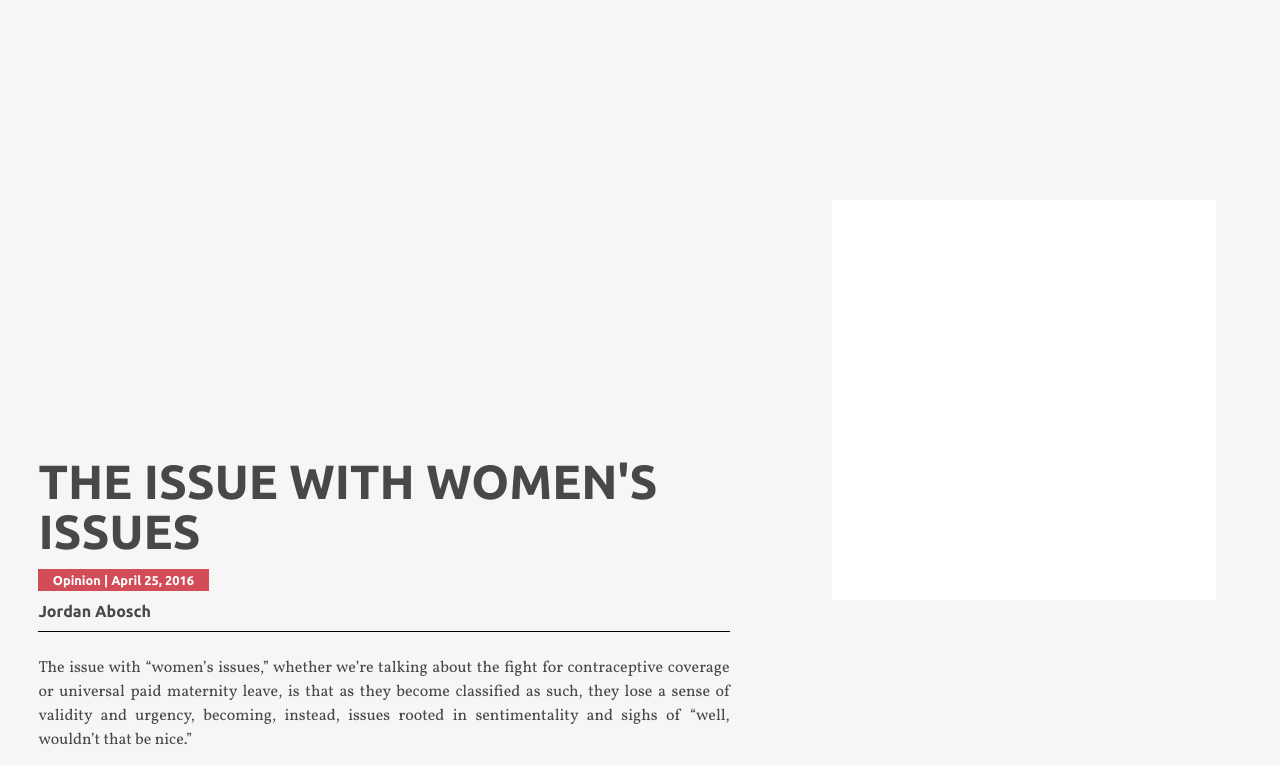
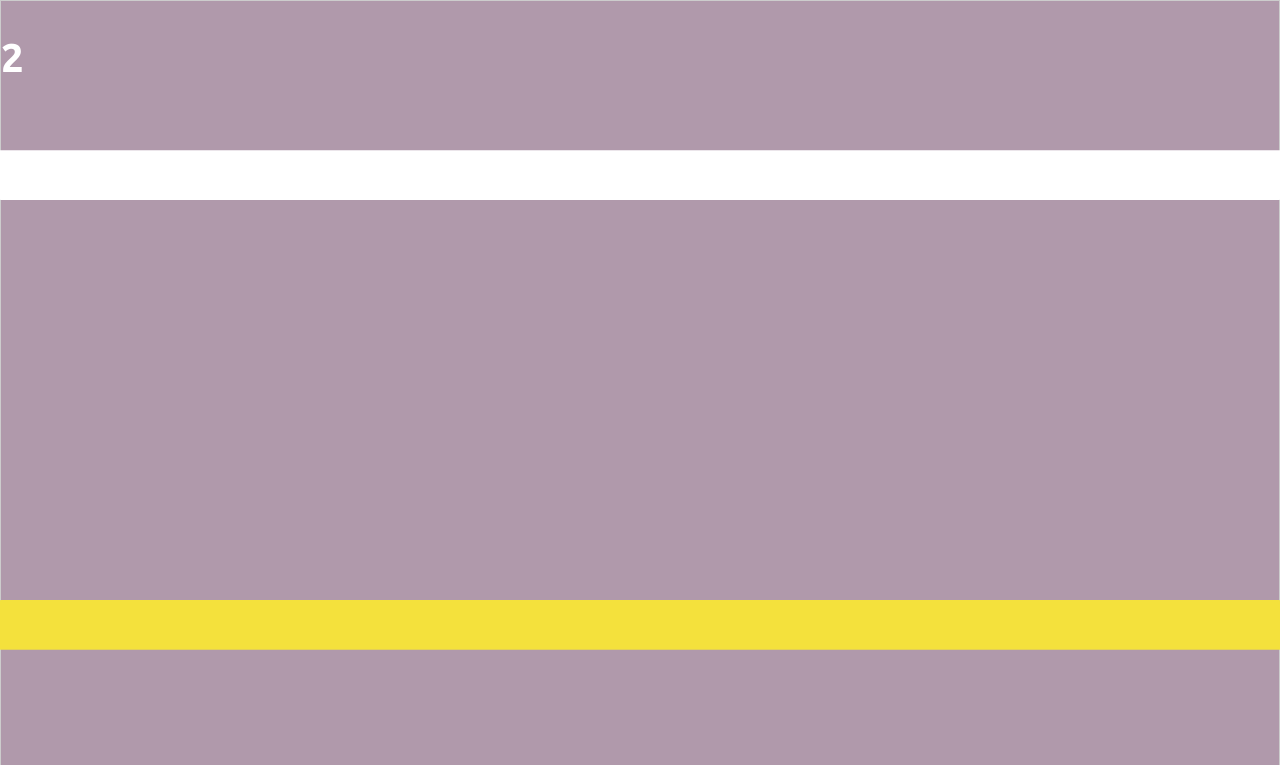
Before and after one commit to tuftsobserver/ecofeminism, a plain HTML site: page index.html in a window 1280 px wide. Shown: the top 765 px of the page. Drawn offline with nearby package versions, Linux system fonts and the light colour scheme.

Commit message:
fullscreen face 1

```diff
--- a/index.html
+++ b/index.html
@@ -30,7 +30,7 @@
     	</div>
     </header> -->
     <!-- <div id="bg"></div> -->
-    <div id="container">
+    <div id="container" class="show-back">
         <div id="cube" class="show-back">
             <figure class="front"><h2>1</h2></figure>
             <figure class="back"><h2>2</h2></figure>
--- a/style.css
+++ b/style.css
@@ -115,20 +115,18 @@ h1 {
     display: inline-block;
     padding: 0.3rem 0.9rem;
     color: #fff;
-  -webkit-transition: opacity 0.2s ease-in;
-          transition: opacity 0.2s ease-in;
 }
 
 #spacer {
-	height:50vh;
+	height: 50vh;
 }
 
 #spacer1 {
-	height:1vh;
+	height: 1vh;
 }
 
 #spacer2 {
-	height:101vh;
+	height: 101vh;
 }
 
 /*#bg {
@@ -147,21 +145,55 @@ h1 {
 	opacity:0.5;
 }*/
 
+
+
+
 #container {
     position: fixed;
     top: 25vh;
-    right: 5vw;
-    height: 50vh;
-    width: 30vw;
+    left: 65vw;
+    /*height: 50vh;
+    width: 30vw;*/
+    /*top:0;
+    right:0;
+    height:100vh;
+    width:100vw;*/
+
     margin: 0;
     padding: 0;
     z-index: 50;
-    /*border: 1px solid #CCC;*/
+    border: 1px solid #CCC;
     -webkit-perspective: 1000px;
        -moz-perspective: 1000px;
          -o-perspective: 1000px;
             perspective: 1000px;
+
+
 }
+
+#container.show-back {
+    height:100vh;
+    width:100vw;
+    transform: translateX(-65vw) translateY(-25vh);
+    -webkit-transition: -webkit-transform 0.5s, width 0.5s, height 0.5s;
+       /*-moz-transition: -moz-transform 0.5s, width 0.5s, height 0.5s;
+         -o-transition: -o-transform 0.5s, width 0.5s, height 0.5s;*/
+            transition: transform 0.5s, width 0.5s, height 0.5s;
+}
+
+#container.show-front,
+#container.show-top,
+#container.show-bottom {
+
+    height: 50vh;
+    width: 30vw;
+
+    -webkit-transition: -webkit-transform 0.5s, width 0.5s, height 0.5s;
+       /*-moz-transition: -moz-transform 0.5s, width 0.5s, height 0.5s;
+         -o-transition: -o-transform 0.5s, width 0.5s, height 0.5s;*/
+            transition: transform 0.5s, width 0.5s, height 0.5s;
+}
+
 
 #cube {
     width: 100%;
@@ -171,10 +203,10 @@ h1 {
        -moz-transform-style: preserve-3d;
          -o-transform-style: preserve-3d;
             transform-style: preserve-3d;
-         -webkit-transition: -webkit-transform 0.5s;
-            -moz-transition: -moz-transform 0.5s;
-              -o-transition: -o-transform 0.5s;
-                 transition: transform 0.5s;
+         -webkit-transition: -webkit-transform 0.5s 0.5s;
+            -moz-transition: -moz-transform 0.5s 0.5s;
+              -o-transition: -o-transform 0.5s 0.5s;
+                 transition: transform 0.5s 0.5s;
 }
 
 #cube figure {
@@ -192,12 +224,12 @@ h1 {
     background-size: cover;
     background-repeat: no-repeat;
     background-position: 50% 50%;*/
-    background: rgb(255, 255, 255);
+    background: rgb(176, 153, 171);
 }
 /*#cube .right  { background: hsla( 120, 100%, 50%, 1 ); }*/
 /*#cube .left   { background: hsla( 180, 100%, 50%, 1 ); }*/
 #cube .top    { background: rgb(244, 225, 60); }
-#cube .bottom { background: rgb(255, 255, 255) }
+#cube .bottom { background: rgb(255, 255, 255); }
 
 #cube .front {
     -webkit-transform: translateZ( 25vh );
@@ -211,6 +243,14 @@ h1 {
          -o-transform: rotateX( -180deg ) translateZ( 25vh );
             transform: rotateX( -180deg ) translateZ( 25vh );
 }
+
+/*#cube.show-back .back {
+    -webkit-transform: rotateX( -180deg ) translateZ( 50vh );
+       -moz-transform: rotateX( -180deg ) translateZ( 50vh );
+         -o-transform: rotateX( -180deg ) translateZ( 50vh );
+            transform: rotateX( -180deg ) translateZ( 50vh );
+}*/
+
 #cube .right {
     -webkit-transform: rotateY( 90deg ) translateZ( 25vh );
        -moz-transform: rotateY( 90deg ) translateZ( 25vh );
@@ -250,18 +290,6 @@ h1 {
 
 
 }
-
-#container .show-back {
-    /*height:100vh;
-    width:100vw;*/
-
-
-
-    /*-moz-transform: scale(calc(10/3), 2);
-      -o-transform: scale(calc(10/3), 2);
- -webkit-transform: scale(calc(10/3), 2);
-         transform: scale(calc(10/3), 2);*/
-}
 #cube.show-right {
     -webkit-transform: translateZ( -25vh ) rotateY( -90deg );
        -moz-transform: translateZ( -25vh ) rotateY( -90deg );
@@ -269,22 +297,22 @@ h1 {
             transform: translateZ( -25vh ) rotateY( -90deg );
 }
 #cube.show-left {
--webkit-transform: translateZ( -25vh ) rotateY(   90deg );
-   -moz-transform: translateZ( -25vh ) rotateY(   90deg );
-     -o-transform: translateZ( -25vh ) rotateY(   90deg );
-        transform: translateZ( -25vh ) rotateY(   90deg );
+-webkit-transform: translateZ( -25vh ) rotateY( 90deg );
+   -moz-transform: translateZ( -25vh ) rotateY( 90deg );
+     -o-transform: translateZ( -25vh ) rotateY( 90deg );
+        transform: translateZ( -25vh ) rotateY( 90deg );
 }
 #cube.show-top {
--webkit-transform: translateZ( -25vh ) rotateX(  -90deg );
-   -moz-transform: translateZ( -25vh ) rotateX(  -90deg );
-     -o-transform: translateZ( -25vh ) rotateX(  -90deg );
-        transform: translateZ( -25vh ) rotateX(  -90deg );
+-webkit-transform: translateZ( -25vh ) rotateX( -90deg );
+   -moz-transform: translateZ( -25vh ) rotateX( -90deg );
+     -o-transform: translateZ( -25vh ) rotateX( -90deg );
+        transform: translateZ( -25vh ) rotateX( -90deg );
 }
 #cube.show-bottom {
--webkit-transform: translateZ( -25vh ) rotateX(   90deg );
-   -moz-transform: translateZ( -25vh ) rotateX(   90deg );
-     -o-transform: translateZ( -25vh ) rotateX(   90deg );
-        transform: translateZ( -25vh ) rotateX(   90deg );
+-webkit-transform: translateZ( -25vh ) rotateX( 90deg );
+   -moz-transform: translateZ( -25vh ) rotateX( 90deg );
+     -o-transform: translateZ( -25vh ) rotateX( 90deg );
+        transform: translateZ( -25vh ) rotateX( 90deg );
 }
 
 
```
Lines whose indentation alone changed are shown as unchanged.
